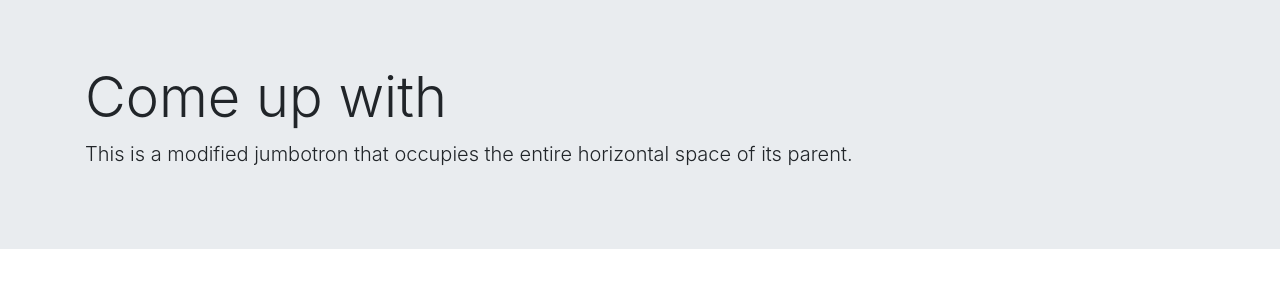
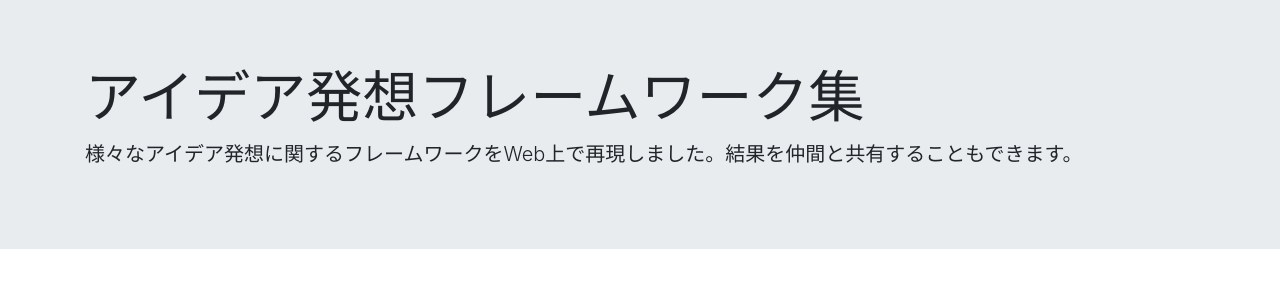
Before and after one commit to yuto0712/hait_ad2_f, a Django app: template ideaproject/templates/home.html in a window 1280 px wide. Shown: the top 300 px of the page. Run offline with Django 3.2, Linux system fonts and the light colour scheme; the template is opened without the code that fills it, so the values that code supplies are empty.

Commit message:
edit home

```diff
--- a/ideaproject/templates/home.html
+++ b/ideaproject/templates/home.html
@@ -6,8 +6,8 @@
 <link rel='stylesheet' type="text/css" href="{% static 'style.css' %}">
 <div class="jumbotron jumbotron-fluid">
     <div class="container">
-      <h1 class="display-4">Come up with</h1>
-      <p class="lead">This is a modified jumbotron that occupies the entire horizontal space of its parent.</p>
+      <h1 class="display-4">アイデア発想フレームワーク集</h1>
+      <p class="lead">様々なアイデア発想に関するフレームワークをWeb上で再現しました。結果を仲間と共有することもできます。</p>
     </div>
 </div>
 {% endblock header %}
@@ -21,7 +21,7 @@
           <li data-target="#carouselExampleCaptions" data-slide-to="1"></li>
           <li data-target="#carouselExampleCaptions" data-slide-to="2"></li>
         </ol>
-        <div class="carousel-inner">
+        {% comment %} <div class="carousel-inner">
           <div class="carousel-item active">
             <img src="https://cdn.pixabay.com/photo/2016/03/09/10/37/light-bulb-1246043_1280.jpg" class="d-block" alt="LeanCanvas"　width="680px" height="500px">
             <div class="carousel-caption d-none d-md-block">
@@ -32,7 +32,7 @@
           <div class="carousel-item">
             <img src="https://images.unsplash.com/photo-1603202662747-00e33e7d1468?ixlib=rb-1.2.1&q=80&fm=jpg&crop=entropy&cs=tinysrgb&w=400&fit=max&ixid=eyJhcHBfaWQiOjE1ODB9" class="d-block" alt="ブレインストーミング" width="680px" height="500px">
             <div class="carousel-caption d-none d-md-block">
-              <h5>Second slide label</h5>
+              <h5>AAA</h5>
               <p>Lorem ipsum dolor sit amet, consectetur adipiscing elit.</p>
             </div>
           </div>
@@ -43,7 +43,7 @@
               <p>Praesent commodo cursus magna, vel scelerisque nisl consectetur.</p>
             </div>
           </div>
-        </div>
+        </div> {% endcomment %}
         <a class="carousel-control-prev" href="#carouselExampleCaptions" role="button" data-slide="prev">
           <span class="carousel-control-prev-icon" aria-hidden="true"></span>
           <span class="sr-only">Previous</span>
@@ -53,31 +53,42 @@
           <span class="sr-only">Next</span>
         </a>
     </div>
-    <div class="row row-cols-1 row-cols-md-2">
-        <div class="col mb-4">
+      <div class="col mb-4">
           <div class="card">
-            <img src="..." class="card-img-top" alt="...">
+            <svg width="5em" height="5em" viewBox="0 0 16 16" class="bi bi-pencil-square" fill="currentColor" xmlns="http://www.w3.org/2000/svg">
+                <path d="M15.502 1.94a.5.5 0 0 1 0 .706L14.459 3.69l-2-2L13.502.646a.5.5 0 0 1 .707 0l1.293 1.293zm-1.75 2.456l-2-2L4.939 9.21a.5.5 0 0 0-.121.196l-.805 2.414a.25.25 0 0 0 .316.316l2.414-.805a.5.5 0 0 0 .196-.12l6.813-6.814z"/>
+                <path fill-rule="evenodd" d="M1 13.5A1.5 1.5 0 0 0 2.5 15h11a1.5 1.5 0 0 0 1.5-1.5v-6a.5.5 0 0 0-1 0v6a.5.5 0 0 1-.5.5h-11a.5.5 0 0 1-.5-.5v-11a.5.5 0 0 1 .5-.5H9a.5.5 0 0 0 0-1H2.5A1.5 1.5 0 0 0 1 2.5v11z"/>
+            </svg>
             <div class="card-body">
-              <h5 class="card-title">Card title</h5>
-              <p class="card-text">This is a longer card with supporting text below as a natural lead-in to additional content. This content is a little bit longer.</p>
+              <h5 class="card-title">LeanCanvas</h5>
+              <p class="card-text">リーンキャンバス（Lean Canvas）とは、ターゲットとなる顧客や顧客が抱えている課題、その課題の解決法など、ビジネスモデルを9つの要素に分けて1枚の図に書き出し、検討するためのツールです。</p>
+              <a href="{% url 'leancanvas' %}" class="btn btn-primary">作成</a>
             </div>
           </div>
         </div>
-        <div class="col mb-4">
+      <div class="col mb-4">
           <div class="card">
-            <img src="..." class="card-img-top" alt="...">
+            <svg width="5em" height="5em" viewBox="0 0 16 16" class="bi bi-pencil-square" fill="currentColor" xmlns="http://www.w3.org/2000/svg">
+                <path d="M15.502 1.94a.5.5 0 0 1 0 .706L14.459 3.69l-2-2L13.502.646a.5.5 0 0 1 .707 0l1.293 1.293zm-1.75 2.456l-2-2L4.939 9.21a.5.5 0 0 0-.121.196l-.805 2.414a.25.25 0 0 0 .316.316l2.414-.805a.5.5 0 0 0 .196-.12l6.813-6.814z"/>
+                <path fill-rule="evenodd" d="M1 13.5A1.5 1.5 0 0 0 2.5 15h11a1.5 1.5 0 0 0 1.5-1.5v-6a.5.5 0 0 0-1 0v6a.5.5 0 0 1-.5.5h-11a.5.5 0 0 1-.5-.5v-11a.5.5 0 0 1 .5-.5H9a.5.5 0 0 0 0-1H2.5A1.5 1.5 0 0 0 1 2.5v11z"/>
+            </svg>
             <div class="card-body">
-              <h5 class="card-title">Card title</h5>
-              <p class="card-text">This is a longer card with supporting text below as a natural lead-in to additional content. This content is a little bit longer.</p>
+              <h5 class="card-title">ブレインストーミング</h5>
+              <p class="card-text">ブレインストーミングとは、集団でアイデアを出し合うことによって相互交錯の連鎖反応や発想の誘発を期待する技法です。</p>
+              <a href="{% url 'leancanvas' %}" class="btn btn-primary">作成</a>
             </div>
           </div>
         </div>
-        <div class="col mb-4">
+      <div class="col mb-4">
           <div class="card">
-            <img src="..." class="card-img-top" alt="...">
+            <svg width="5em" height="5em" viewBox="0 0 16 16" class="bi bi-pencil-square" fill="currentColor" xmlns="http://www.w3.org/2000/svg">
+                <path d="M15.502 1.94a.5.5 0 0 1 0 .706L14.459 3.69l-2-2L13.502.646a.5.5 0 0 1 .707 0l1.293 1.293zm-1.75 2.456l-2-2L4.939 9.21a.5.5 0 0 0-.121.196l-.805 2.414a.25.25 0 0 0 .316.316l2.414-.805a.5.5 0 0 0 .196-.12l6.813-6.814z"/>
+                <path fill-rule="evenodd" d="M1 13.5A1.5 1.5 0 0 0 2.5 15h11a1.5 1.5 0 0 0 1.5-1.5v-6a.5.5 0 0 0-1 0v6a.5.5 0 0 1-.5.5h-11a.5.5 0 0 1-.5-.5v-11a.5.5 0 0 1 .5-.5H9a.5.5 0 0 0 0-1H2.5A1.5 1.5 0 0 0 1 2.5v11z"/>
+            </svg>
             <div class="card-body">
-              <h5 class="card-title">Card title</h5>
-              <p class="card-text">This is a longer card with supporting text below as a natural lead-in to additional content.</p>
+              <h5 class="card-title">SWOT分析</h5>
+              <p class="card-text">目標を達成するために意思決定を必要としている組織や個人のプロジェクトやベンチャービジネスなどにおいて、外部環境や内部環境を強み (Strengths)、弱み (Weaknesses)、機会 (Opportunities)、脅威 (Threats) の4つのカテゴリーで要因分析し、事業環境変化に対応した経営資源の最適活用を図る経営戦略策定方法です。</p>
+              <a href="{% url 'leancanvas' %}" class="btn btn-primary">作成</a>
             </div>
           </div>
         </div>
@@ -88,8 +99,9 @@
                 <path fill-rule="evenodd" d="M1 13.5A1.5 1.5 0 0 0 2.5 15h11a1.5 1.5 0 0 0 1.5-1.5v-6a.5.5 0 0 0-1 0v6a.5.5 0 0 1-.5.5h-11a.5.5 0 0 1-.5-.5v-11a.5.5 0 0 1 .5-.5H9a.5.5 0 0 0 0-1H2.5A1.5 1.5 0 0 0 1 2.5v11z"/>
             </svg>
             <div class="card-body">
-              <h5 class="card-title">LeanCanvasを作成する</h5>
-              <p class="card-text">リーンキャンバス（Lean Canvas）とは、ターゲットとなる顧客や顧客が抱えている課題、その課題の解決法など、ビジネスモデルを9つの要素に分けて1枚の図に書き出し、検討するためのツールです。</p>
+              <h5 class="card-title">マンダラート</h5>
+              <p class="card-text">マンダラートは、9つのマスの中央にテーマを置いて、連想できる単語を残りの8マスに埋めていくフレームワークです。
+              全てのマスに単語を埋めること以外は細かいルールがないため、書く人によって違うアイデアが思いつきやすいことが特徴です。2、3個アイデアが思いつく人はいますが、8マス埋めることは大変ですよね。そのため、頭からひねり出したアイデアを集めることができます。</p>
               <a href="{% url 'leancanvas' %}" class="btn btn-primary">作成</a>
             </div>
           </div>
```
